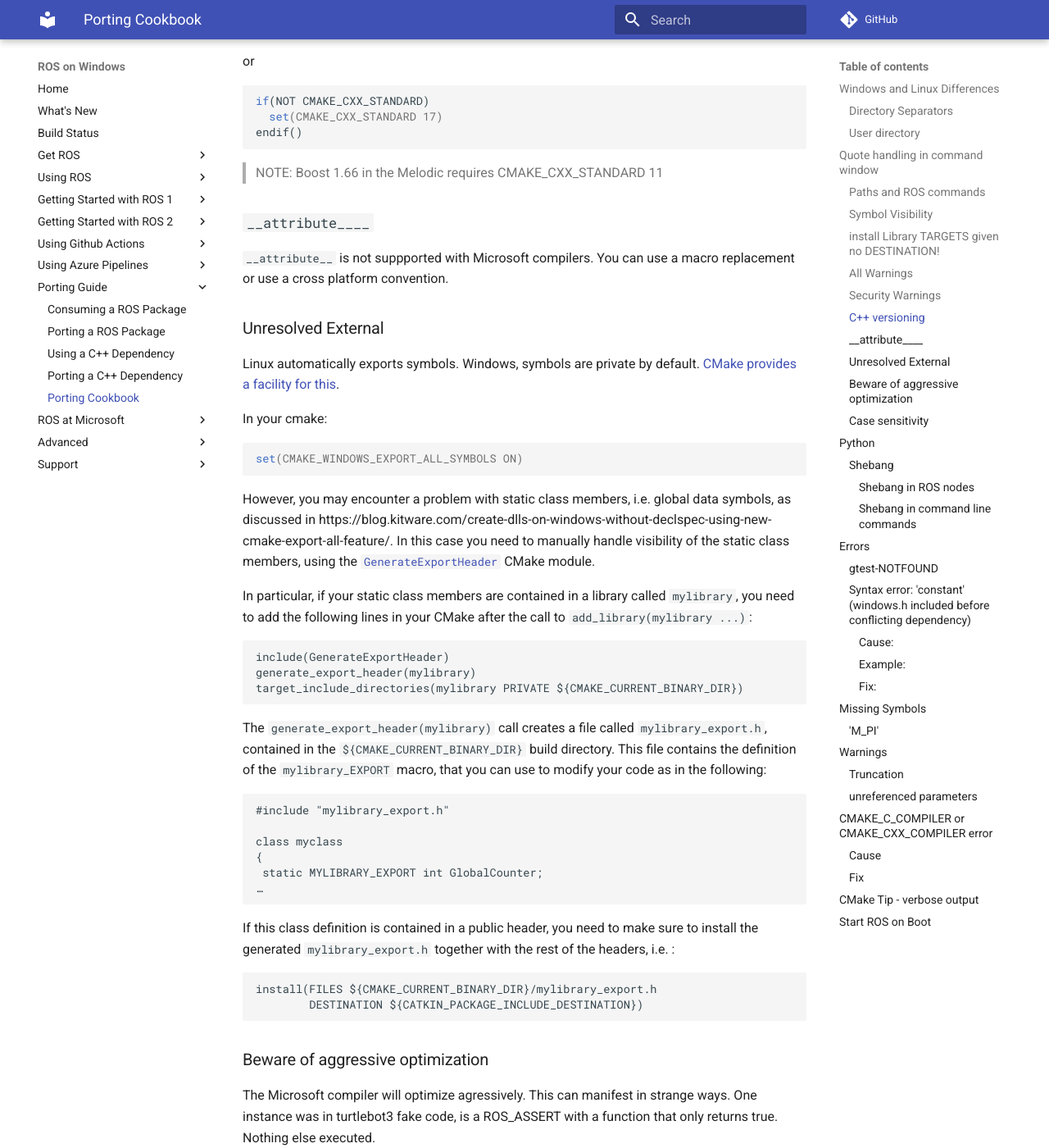
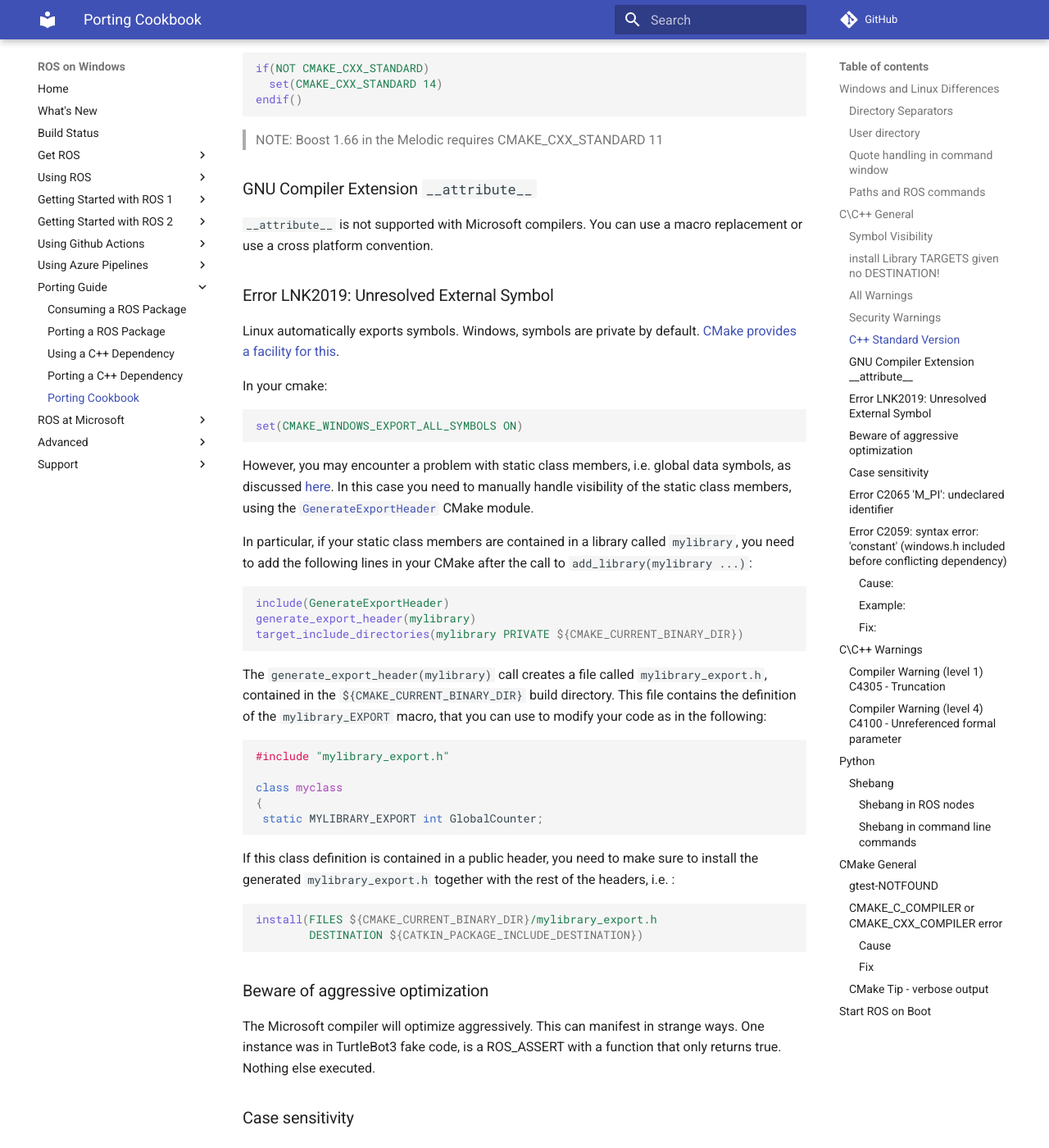
Before and after one commit to ms-iot/ROSOnWindows, an MkDocs documentation site: the page built from docs/Porting/Cookbook.md, in a window 1280 px wide and 1400 px high, scrolled down 2900 px. Shown: the whole window at 82% size. Built offline with MkDocs 1.6.1 and Material for MkDocs 9.7.7, drawn with Linux system fonts in a browser that asks for light colours; comment, search, counter and statistics services are not loaded; some of the changed text lies outside the part shown.

Commit message:
cookbook style fix. (#291)

````diff
--- a/docs/Porting/Cookbook.md
+++ b/docs/Porting/Cookbook.md
@@ -20,14 +23,17 @@ rostopic pub -1 /turtle1/cmd_vel geometry_msgs/Twist -- "[2.0, 0.0, 0.0]" "[0.0,
 Many ROS Commands are sensitive to the drive letter they are executed from. This manifests in problems such as rosdeps not resolving correctly.
 
 To address this either:
+
   * Put all of your ROS workspaces on the C:\ drive
   * Link folders from your C:\ drive to your workspaces.
 
-To link a folder on Windows, use the mklink to create a filesystem link from one drive to another.:
+To link a folder on Windows, use the mklink to create a filesystem link from one drive to another:
 ```bat
 mkdir d:\workspaces
 mklink c:\workspaces d:\workspaces
 ```
+
+## C\C++ General
 
 ### Symbol Visibility
 Windows and Linux handle symbol visibility differently. You may encounter a build error of the form:
@@ -44,17 +50,18 @@ Please visit the Microsoft Documentation for more information on [Gflags](https:
 
 ### install Library TARGETS given no DESTINATION!
 
-Windows will generate separate archives and librarys. To handle this, add an ARCHIVE destination:
-```bat
+Windows will generate separate archives and libraries. To handle this, add an ARCHIVE destination:
+```cmake
 install(
     TARGETS ${PROJECT_NAME}
     ARCHIVE DESTINATION ${CATKIN_PACKAGE_LIB_DESTINATION}
     LIBRARY DESTINATION ${CATKIN_PACKAGE_LIB_DESTINATION})
 ```
+
 ### All Warnings
 Warnings are good. The options for selecting warning level are different. If you add specific compiler options for warnings, please add an MSVC selection. For the Visual Studio compiler, you'll use `/W3` for warning level 3 (or `/W4` which offers more warning options). If you would like to treat warnings as errors pass `/WX`. However, these warnings would need to be corrected before the compile will succeed.
 
-```bat
+```cmake
 if(MSVC)
   add_compile_options(/W3 /WX)
 else()
@@ -70,6 +77,7 @@ You can disable specific warnings using `#pragma`:
   #pragma warning(disable: 4661)
 #endif
 ```
+
 ### Security Warnings
 Windows deprecates certain C APIs because they are inherently insecure. You will receive a message of the form:
 
@@ -77,110 +85,99 @@ Windows deprecates certain C APIs because they are inherently insecure. You will
 warning C4996: 'xxx': This function or variable may be unsafe. Consider using xxx_s instead. To disable deprecation, use _CRT_SECURE_NO_WARNINGS. See online help for details.
 ```
 
-Consider using modern equivelents. If you cannot use a modern equivelent, you can add the following to your cmake files:
+Consider using modern equivalents. If you cannot use a modern equivalents, you can add the following to your cmake files:
 
-```bat
+```cmake
 add_definitions("/D_CRT_SECURE_NO_WARNINGS")
 add_definitions("/D_SILENCE_ALL_CXX17_DEPRECATION_WARNINGS")
 ```
 
-### C++ versioning
+### C++ Standard Version
+
 Use CMake to set the C++ version:
 
-```bat
+```cmake
 if(NOT CMAKE_CXX_STANDARD)
-  set(CMAKE_CXX_STANDARD 11)
-endif()
-```
-or
-```bat
-if(NOT CMAKE_CXX_STANDARD)
-  set(CMAKE_CXX_STANDARD 17)
+  set(CMAKE_CXX_STANDARD 14)
 endif()
 ```
 
 > NOTE: Boost 1.66 in the Melodic requires CMAKE_CXX_STANDARD 11
 
-### `__attribute____`
-`__attribute__` is not suppported with Microsoft compilers. You can use a macro replacement or use a cross platform convention.
+### GNU Compiler Extension `__attribute__`
 
-### Unresolved External
+`__attribute__` is not supported with Microsoft compilers. You can use a macro replacement or use a cross platform convention.
+
+### Error LNK2019: Unresolved External Symbol
 Linux automatically exports symbols. Windows, symbols are private by default. [CMake provides a facility for this](https://cmake.org/cmake/help/v3.4/prop_tgt/WINDOWS_EXPORT_ALL_SYMBOLS.html).
 
 In your cmake:
 
-```bat
+```cmake
 set(CMAKE_WINDOWS_EXPORT_ALL_SYMBOLS ON)
 ```
 
-However, you may encounter a problem with static class members, i.e. global data symbols, as discussed in https://blog.kitware.com/create-dlls-on-windows-without-declspec-using-new-cmake-export-all-feature/. In this case you need to manually handle visibility of the static class members, using the [`GenerateExportHeader`](https://cmake.org/cmake/help/v3.4/module/GenerateExportHeader.html) CMake module.
+However, you may encounter a problem with static class members, i.e. global data symbols, as discussed [here](https://blog.kitware.com/create-dlls-on-windows-without-declspec-using-new-cmake-export-all-feature/). In this case you need to manually handle visibility of the static class members, using the [`GenerateExportHeader`](https://cmake.org/cmake/help/v3.4/module/GenerateExportHeader.html) CMake module.
 
 In particular, if your static class members are contained in a library called `mylibrary`, you need to add the following lines in your CMake after the call to
 `add_library(mylibrary ...)`:
-~~~
+
+```cmake
 include(GenerateExportHeader)
 generate_export_header(mylibrary)
 target_include_directories(mylibrary PRIVATE ${CMAKE_CURRENT_BINARY_DIR})
-~~~
+```
 
 The `generate_export_header(mylibrary)` call creates a file called `mylibrary_export.h`, contained in the `${CMAKE_CURRENT_BINARY_DIR}` build directory. This file contains the definition of the `mylibrary_EXPORT` macro, that you can use to modify your code as in the following:
-~~~
+
+```c++
 #include "mylibrary_export.h"
 
 class myclass
 {
  static MYLIBRARY_EXPORT int GlobalCounter;
-…
-~~~
+```
 
 If this class definition is contained in a public header, you need to make sure to install the generated
 `mylibrary_export.h` together with the rest of the headers, i.e. :
-~~~
+
+```cmake
 install(FILES ${CMAKE_CURRENT_BINARY_DIR}/mylibrary_export.h
         DESTINATION ${CATKIN_PACKAGE_INCLUDE_DESTINATION})
-~~~
-
+```
 
 ### Beware of aggressive optimization
-The Microsoft compiler will optimize agressively. This can manifest in strange ways. One instance was in turtlebot3 fake code, is a ROS_ASSERT with a function that only returns true. Nothing else executed.
+The Microsoft compiler will optimize aggressively. This can manifest in strange ways. One instance was in TurtleBot3 fake code, is a ROS_ASSERT with a function that only returns true. Nothing else executed.
 
 ### Case sensitivity
 Linux is case sensitive, whereas Windows is not. We are trying to locate case sensitive areas and isolate them. This manifests in odd errors like this:
 
-```bat
+```no-highlight
 RLException: multiple files named [turtlebot3_robot.launch] in package [turtlebot3_bringup]:
 - C:\ws\turtlebot_ws\install\share\turtlebot3_bringup\launch\turtlebot3_robot.launch
 - c:\ws\turtlebot_ws\install\share\turtlebot3_bringup\launch\turtlebot3_robot.launch
 ```
-In this case, the ROS_PACKAGE_PATH has a lower case drive letter.
 
-## Python
-### Shebang
-Windows does not support Shebang character sequence for automatically launching an interpreter. To support Python nodes on Windows, a few changes need to be made.
-#### Shebang in ROS nodes
-If a ROS node uses Python, please rename the file with the .py extension.
+In this case, the `ROS_PACKAGE_PATH` has a lower case drive letter.
 
-#### Shebang in command line commands
-If you are producing a command line application which will be installed with Pip, please add a windows wrapper.
+### Error C2065 'M_PI': undeclared identifier
 
+Add the following to the top of your file:
 
-## Errors
-### gtest-NOTFOUND
-This occurs when linking against gtest instead of ${GTEST_LIBRARIES}
-```bat
-  target_link_libraries( rtest
-      ${GTEST_LIBRARIES}
-      ${catkin_LIBRARIES}
-  )
+``` C++
+#define _USE_MATH_DEFINES
 ```
 
-### Syntax error: 'constant' (windows.h included before conflicting dependency)
+or define it in the `CMakeLists.txt`.
+
+### Error C2059: syntax error: 'constant' (windows.h included before conflicting dependency)
 
 #### Cause:
 
 `Windows.h` defines some macros which may conflict with variables defined in ROS packages. This causes build breaks if `windows.h` is included before a conflicting dependency.
 
-The error for this may be misleading as it may not identify the specific redeclaration as the issue.
+The error for this may be misleading as it may not identify the specific re-declaration as the issue.
+
 #### Example:
 C:\ws_moveit\src\moveit_tutorials\doc\perception_pipeline\src\cylinder_segment.cpp
 
@@ -188,74 +185,97 @@ In this file in the **MoveIt** tutorials, a file which included the `window.h` h
 This is problematic because marker.h defines `DELETE` as an enum member while `DELETE` is also defined as a macro in `windows.h`.
 
 In this case the build error was:
-``` Batchfile
+
+```
 C:\opt\ros\melodic\x64\include\visualization_msgs/Marker.h(132): error C2059: syntax error: 'constant'
 ```
+
 #### Fix:
 
 Include any headers which define the conflicting variable (i.e. `DELETE`) above/before any headers which include `windows.h`.
 
+## C\C++ Warnings
 
-## Missing Symbols
-### 'M_PI'
-Add the following to the top of your file:
-
-``` C++
-#define _USE_MATH_DEFINES
-```
-
-or define it in the CMakeFile.exe
-
-## Warnings
 The Microsoft Visual Studio compiler has strict type checking enabled by default. Here are some common warnings.
 
-### Truncation
-'=': truncation from 'double' to float
+### Compiler Warning (level 1) C4305 - Truncation
+
 Use appropriate casts ensuring accuracy of the conversion.
 
-### unreferenced parameters
-Either remove the variable, or reference it in a noop block
+See [here](https://docs.microsoft.com/en-us/cpp/error-messages/compiler-warnings/compiler-warning-level-1-c4305?view=vs-2019) for more details.
+
+### Compiler Warning (level 4) C4100 - Unreferenced formal parameter
+
+Either remove the variable, or reference it in a noop block.
 
 ```c++
 uint8_t unused;
 unused;
 ```
 
-## CMAKE_C_COMPILER or CMAKE_CXX_COMPILER error
+See [here](https://docs.microsoft.com/en-us/cpp/error-messages/compiler-warnings/compiler-warning-level-4-c4100?view=vs-2019) for more details.
+
+## Python
+
+### Shebang
+Windows does not support Shebang character sequence for automatically launching an interpreter. To support Python nodes on Windows, a few changes need to be made.
+
+#### Shebang in ROS nodes
+If a ROS node uses Python, please rename the file with the `.py` extension.
+
+#### Shebang in command line commands
+If you are producing a command line application which will be installed with Pip, please add a windows wrapper.
+
+## CMake General
+
+### gtest-NOTFOUND
+
+This occurs when linking against `gtest` instead of `${GTEST_LIBRARIES}`.
+
+```cmake
+  target_link_libraries(rtest
+      ${GTEST_LIBRARIES}
+      ${catkin_LIBRARIES}
+  )
+```
+
+### CMAKE_C_COMPILER or CMAKE_CXX_COMPILER error
+
 When Visual Studio upgrades, it changes the path to the compilers. If you have previously built a ROS workspace, you'll see an error like this:
+
 ```
 CMake Error in CMakeLists.txt:
   The CMAKE_CXX_COMPILER:
 
     C:/Program Files (x86)/Microsoft Visual Studio/2019/Community/VC/Tools/MSVC/14.22.27905/bin/Hostx64/x64/cl.exe
 ```
-### Cause
+
+#### Cause
 This is caused by a stale CMake cache.
 
-### Fix
+#### Fix
 Remove the build, devel and install directories and rebuild.
 
-## CMake Tip - verbose output
+### CMake Tip - verbose output
 When debugging a build failure, it is sometimes helpful to have verbose logging enabled:
 
 ```
 catkin_make -DCMAKE_VERBOSE_MAKEFILE=ON
 ```
 
-
 ## Start ROS on Boot
 Once you are done developing your robot and want it to automatically start on boot, you'll want to use the [Windows Task Scheduler][taskschd] to start the task.
 
 * Create a Windows command file, which includes the ROS environment and Install environment,
-
 `c:\catkin_ws\start_ros.bat`
-``` Batchfile
+```bat
 call c:\opt\ros\melodic\x64\setup.bat
 call c:\catkin_ws\install\setup.bat
 roslaunch <package> <launch file>
 ```
+
 * Use the command [Schtasks](https://docs.microsoft.com/en-us/windows/win32/taskschd/schtasks), to add a task which calls this script:
-``` Batchfile
+```bat
 schtasks /Create /RU <User> /RP <password> /SC ONLOGON /TN ROS /TR "c:\catkin_ws\start_ros.bat"
 ```
 
````
Also changed, not shown: other parts of docs/Porting/Cookbook.md (+5 -2 lines), docs/GettingStarted/UsingROSonWindows.md (+1 -3 lines).
